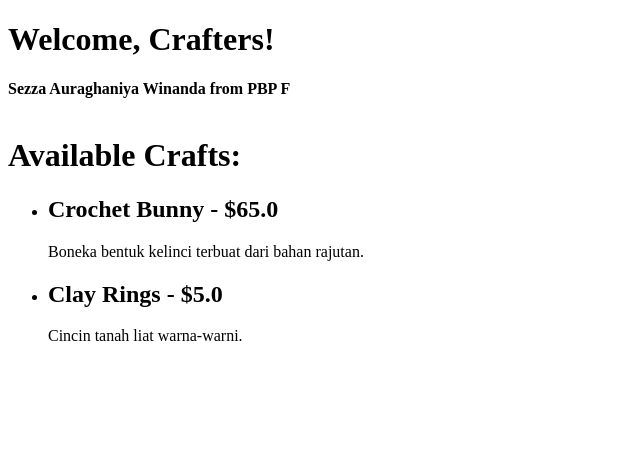
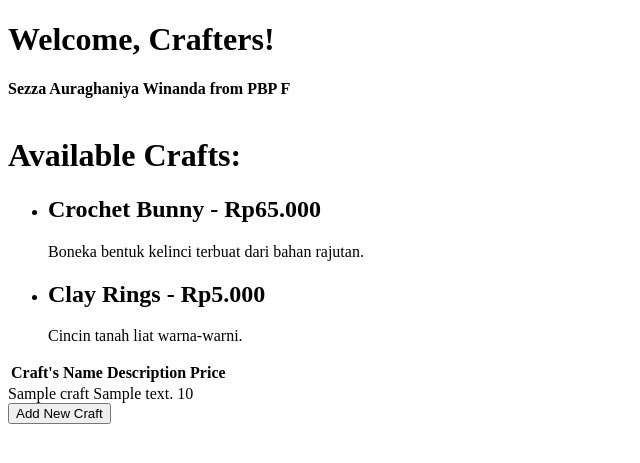
Before and after one commit to sezzauraghaniya/craftics-cart, a Django app: page / in a window 1280 px wide. Shown: the top 463 px of the page, without its empty margins (0-640 px from the left). Run offline with Django 5.2, Linux system fonts and the light colour scheme; tables that the repository leaves empty hold one stand-in row (values such as "Sample post"); lists and menus that the app fills with data are empty.

Commit message:
Tugas 3 Submission

```diff
--- a/craftics_cart/settings.py
+++ b/craftics_cart/settings.py
@@ -55,7 +55,7 @@ ROOT_URLCONF = 'craftics_cart.urls'
 TEMPLATES = [
     {
         'BACKEND': 'django.template.backends.django.DjangoTemplates',
-        'DIRS': [],
+        'DIRS': [BASE_DIR / 'templates'],
         'APP_DIRS': True,
         'OPTIONS': {
             'context_processors': [
@@ -122,3 +122,5 @@ STATIC_URL = 'static/'
 # https://docs.djangoproject.com/en/5.1/ref/settings/#default-auto-field
 
 DEFAULT_AUTO_FIELD = 'django.db.models.BigAutoField'
+
+CSRF_TRUSTED_ORIGINS = ["http://localhost","http://127.0.0.1","http://sezza-auraghaniya-crafticscart.pbp.cs.ui.ac.id/", "http://sezza-auraghaniya-crafticscart.pbp.cs.ui.ac.id/"]
--- a/main/models.py
+++ b/main/models.py
@@ -1,6 +1,8 @@
 from django.db import models
+import uuid
 
 class Craft(models.Model):
+    id = models.UUIDField(primary_key=True, default=uuid.uuid4, editable=False)
     name = models.CharField(max_length=255)
     price = models.IntegerField()
     description = models.TextField(max_length=2000)
--- a/main/templates/main.html
+++ b/main/templates/main.html
@@ -1,5 +1,6 @@
-<!DOCTYPE html>
-<html lang="en">
+{% extends 'base.html' %}
+{% load static %}
+{% block content %}
 <head>
     <title>Craftics-Cart!</title>
 </head>
@@ -11,10 +12,40 @@
     <ul>
         {% for craft in crafts %}
         <li>
-            <h2>{{ craft.name }} - ${{ craft.price }}</h2>
+            <h2>{{ craft.name }} - Rp{{ craft.price }}00</h2>
             <p>{{ craft.description }}</p>
         </li>
         {% endfor %}
     </ul>
 </body>
 </html>
+
+{% if not craft_entries %}
+<p> No other craft added to Craftics-Cart... </p>
+{% else %}
+<table>
+    <tr>
+        <th>Craft's Name</th>
+        <th>Description</th>
+        <th>Price</th>
+    </tr>
+</table>
+
+{% comment %} Craft's Added {% endcomment%}
+
+{% for craft_entry in craft_entries%}
+<tr>
+    <td>{{craft_entry.name}}</td>
+    <td>{{craft_entry.description}}</td>
+    <td>{{craft_entry.price}}</td>
+</tr>
+{% endfor %}
+</table>
+{% endif %}
+
+<br />
+
+<a href="{% url 'main:create_craft_entry' %}">
+    <button> Add New Craft</button>
+</a>
+{% endblock content %}
--- a/main/urls.py
+++ b/main/urls.py
@@ -1,8 +1,14 @@
 from django.urls import path
 from main.views import show_main
+from main.views import show_main, create_craft_entry, show_xml, show_json, show_json_by_id, show_xml_by_id
 
 app_name = 'main'
 
 urlpatterns = [
     path('', show_main, name='show_main'),
+    path('xml/', show_xml, name='show_xml'),
+    path('json/', show_json, name='show_json'),
+    path('xml/<str:id>/', show_xml_by_id, name='show_xml_by_id'),
+    path('json/<str:id>/', show_json_by_id, name='show_json_by_id'),
+    path('create-craft-entry', create_craft_entry, name='create_craft_entry'),
 ]
--- a/main/views.py
+++ b/main/views.py
@@ -1,14 +1,50 @@
-from django.shortcuts import render
+from django.shortcuts import render, redirect
+from main.forms import CraftEntryForm
+from main.models import Craft
+from django.http import HttpResponse
+from django.core import serializers
 
 # Create your views here.
 def show_main(request):
+    # fetch objects from database
+    craft_entries = Craft.objects.all()
+
     context = {
         'nama' : 'Sezza Auraghaniya Winanda',
         'kelas': 'PBP F',
+
         'crafts': [
             {'name': 'Crochet Bunny', 'price': 65.000, 'description': 'Boneka bentuk kelinci terbuat dari bahan rajutan.'},
             {'name': 'Clay Rings', 'price': 5.000, 'description': 'Cincin tanah liat warna-warni.'},
         ],
+
+        'craft_entries' : craft_entries
     }
 
     return render(request, "main.html", context)
+
+def create_craft_entry(request):
+    form = CraftEntryForm(request.POST or None)
+
+    if form.is_valid() and request.method == "POST":
+        form.save()
+        return redirect('main:show_main')
+
+    context = {'form': form}
+    return render(request, "create_craft_entry.html", context)
+
+def show_xml(request):
+    data = Craft.objects.all()
+    return HttpResponse(serializers.serialize("xml", data), content_type="application/xml")
+
+def show_json(request):
+    data = Craft.objects.all()
+    return HttpResponse(serializers.serialize("json", data), content_type="application/json")
+
+def show_xml_by_id(request, id):
+    data = Craft.objects.filter(pk=id)
+    return HttpResponse(serializers.serialize("xml", data), content_type="application/xml")
+
+def show_json_by_id(request, id):
+    data = Craft.objects.filter(pk=id)
+    return HttpResponse(serializers.serialize("json", data), content_type="application/json")
--- /dev/null
+++ b/templates/base.html
@@ -0,0 +1,13 @@
+{% load static %}
+<!DOCTYPE html>
+<html lang="en">
+  <head>
+    <meta charset="UTF-8" />
+    <meta name="viewport" content="width=device-width, initial-scale=1.0" />
+    {% block meta %} {% endblock meta %}
+  </head>
+
+  <body>
+    {% block content %} {% endblock content %}
+  </body>
+</html>
```
Also changed, not shown: main/forms.py (added, +7 -0 lines), main/templates/create_craft_entry.html (added, +18 -0 lines), .github/workflows/deploy.yml (added), main/migrations/0004_alter_craft_id.py (added).
